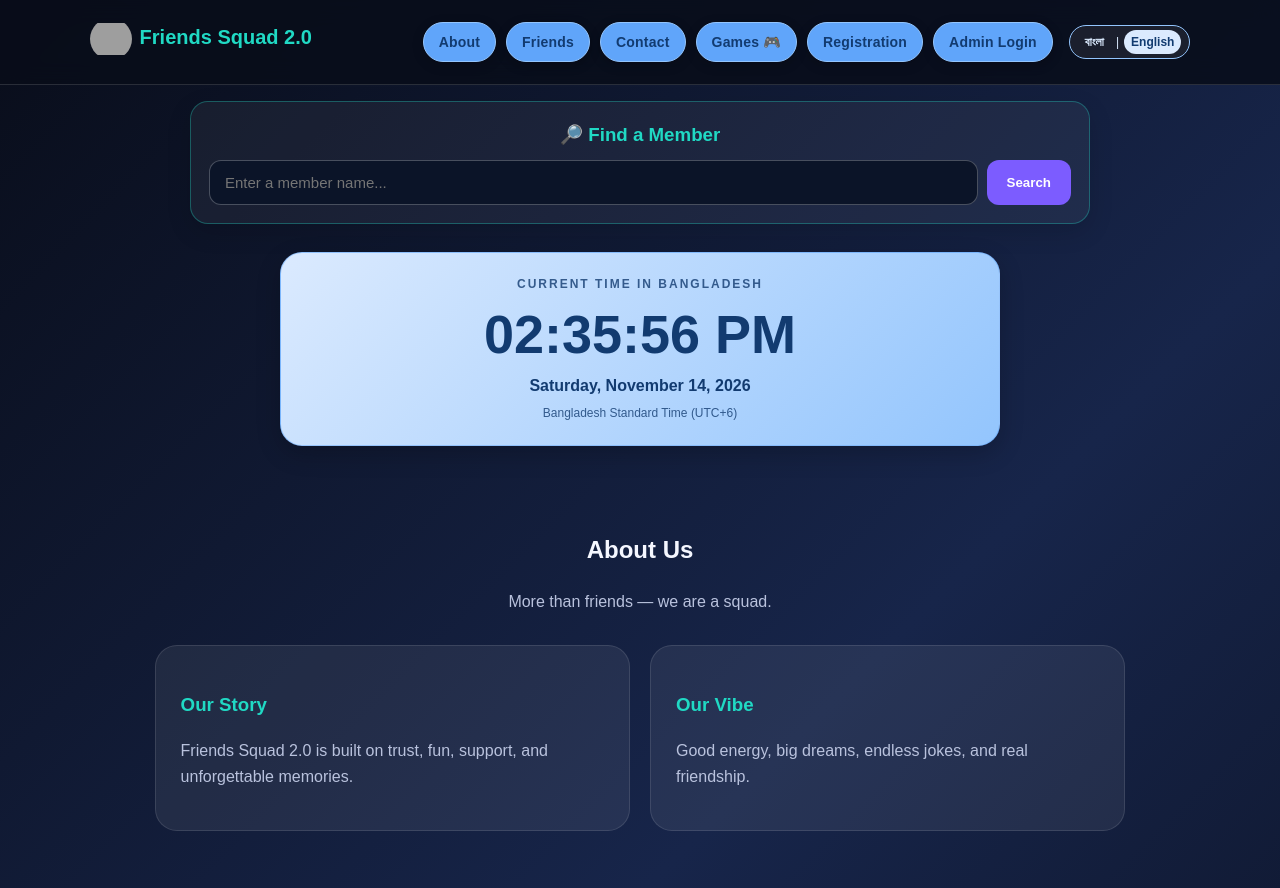
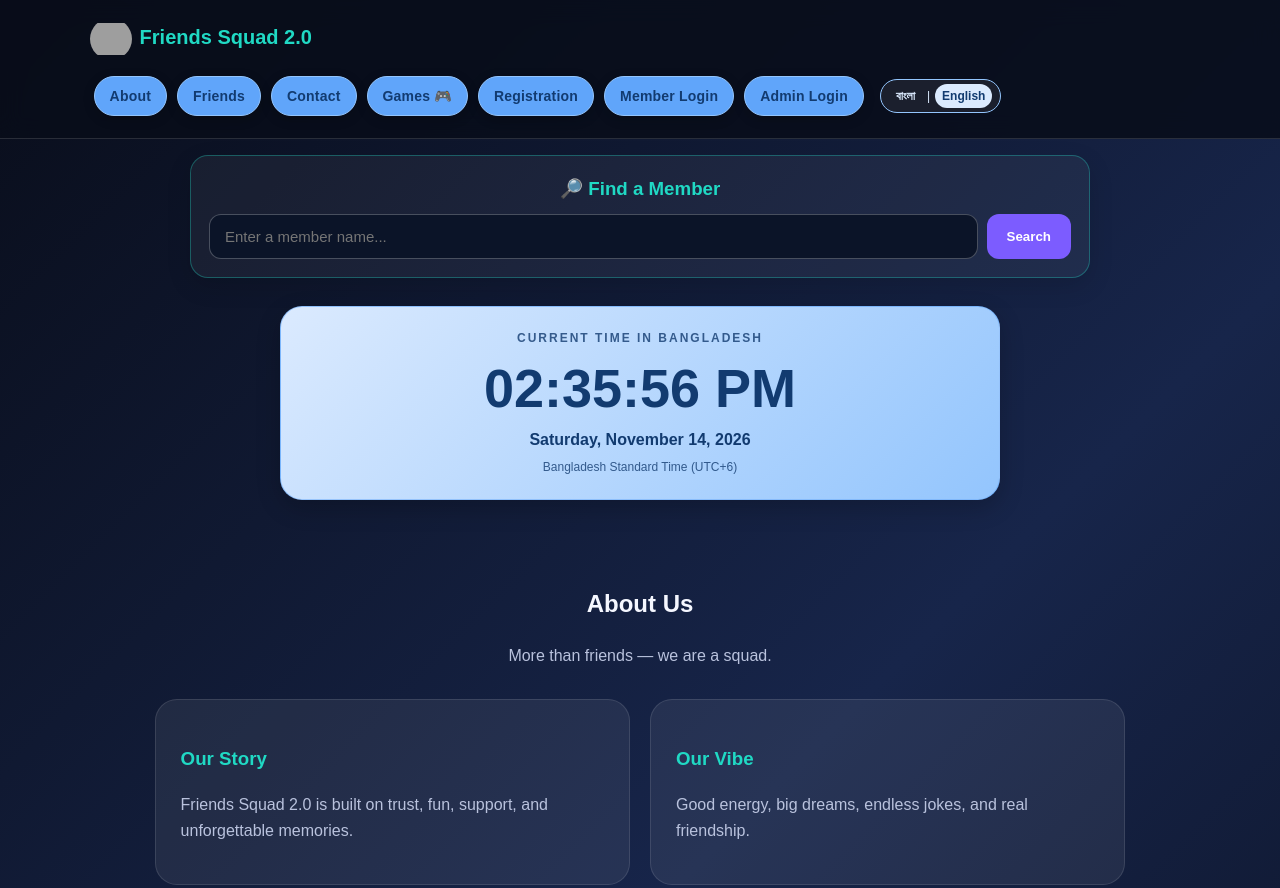
Before and after one commit to atharrasin48-byte/friends-squad-2, a plain HTML site: page index.html in a window 1280 px wide. Shown: the top 888 px of the page. Drawn offline with Linux system fonts and the light colour scheme; no server answers; grey boxes are pictures that could not be loaded.

Commit message:
Add Member Login link

```diff
--- a/index.html
+++ b/index.html
@@ -60,7 +60,7 @@ section{max-width:1150px;margin:auto;padding:65px 7%}.section-title{text-align:c
 </head>
 <body>
 
-<nav><div class="logo"><img src="ChatGPT%20Image%20Oct%2015%2C%202026%2C%2007_27_51%20PM.png" alt="Friends Squad 2.0 Logo" style="width:42px;height:42px;object-fit:contain;vertical-align:middle;margin-right:8px;border-radius:50%;"><span>Friends Squad 2.0</span></div><div class="nav-right"><div class="nav-links"><a href="#about" data-i18n="navAbout">About</a><a href="#members" data-i18n="navFriends">Friends</a><a href="#contact" data-i18n="navContact">Contact</a><a href="./games.html">Games 🎮</a><a href="./registration.html" data-i18n="navRegistration">Registration</a><a href="./admin.html" data-i18n="navAdmin">Admin Login</a></div><div class="language-switch" aria-label="Choose language"><button type="button" id="langBn" aria-pressed="false">বাংলা</button><span>|</span><button type="button" id="langEn" aria-pressed="true">English</button></div></div></nav>
+<nav><div class="logo"><img src="ChatGPT%20Image%20Oct%2015%2C%202026%2C%2007_27_51%20PM.png" alt="Friends Squad 2.0 Logo" style="width:42px;height:42px;object-fit:contain;vertical-align:middle;margin-right:8px;border-radius:50%;"><span>Friends Squad 2.0</span></div><div class="nav-right"><div class="nav-links"><a href="#about" data-i18n="navAbout">About</a><a href="#members" data-i18n="navFriends">Friends</a><a href="#contact" data-i18n="navContact">Contact</a><a href="./games.html">Games 🎮</a><a href="./registration.html" data-i18n="navRegistration">Registration</a><a href="./member-login.html">Member Login</a><a href="./admin.html" data-i18n="navAdmin">Admin Login</a></div><div class="language-switch" aria-label="Choose language"><button type="button" id="langBn" aria-pressed="false">বাংলা</button><span>|</span><button type="button" id="langEn" aria-pressed="true">English</button></div></div></nav>
 
 <div class="member-search-top"><div class="member-directory-search"><h3 data-i18n="memberSearchTitle">🔎 সদস্য খুঁজুন</h3><div class="search-controls"><input id="publicMemberSearch" type="search" placeholder="সদস্যের নাম অথবা রেজিস্ট্রেশন নম্বর লিখুন..." data-i18n-placeholder="memberSearchPlaceholder" autocomplete="off"><button type="button" id="publicMemberSearchBtn" data-i18n="memberSearchButton">Search</button></div><p id="memberSearchMessage" class="member-search-message" role="status" aria-live="polite" hidden></p></div></div>
 
```
